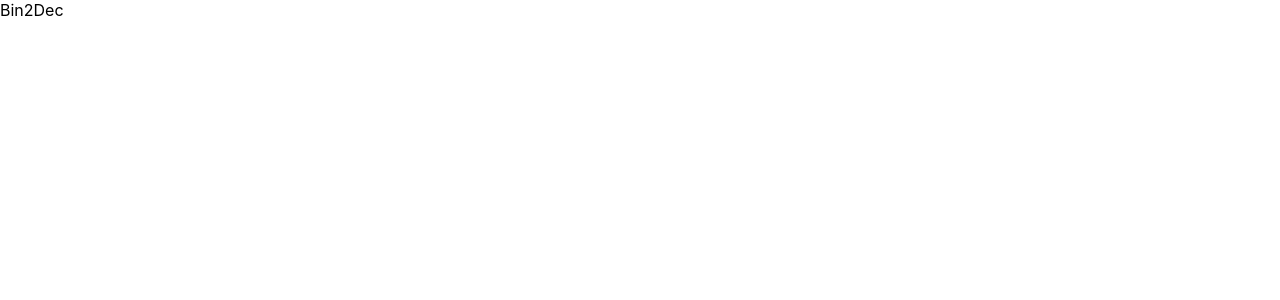
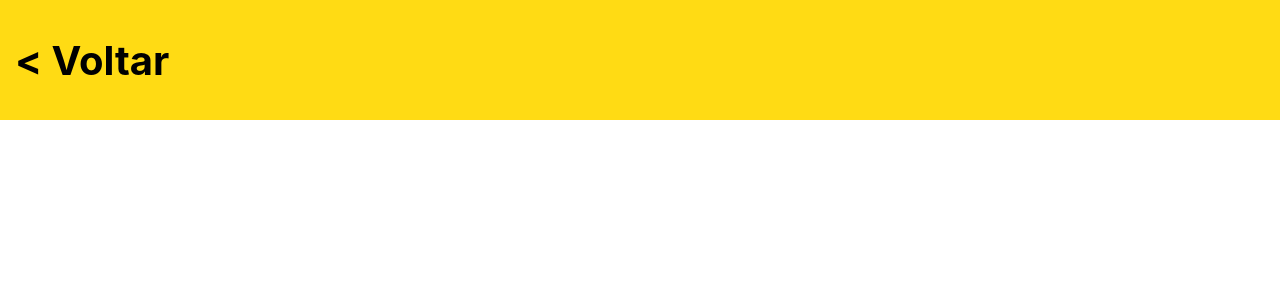
Before and after one commit to vitor-mat/App-Ideas-Project, a Next.js app: page /projects/begginer/bin2dec in a window 1280 px wide. Shown: the top 300 px of the page. Built offline with nearby package versions, Linux system fonts and the light colour scheme.

Commit message:
navegation component added

```diff
--- /dev/null
+++ b/src/components/Navegation/index.tsx
@@ -0,0 +1,17 @@
+import Link from 'next/link';
+
+import React from 'react';
+
+import * as S from './style';
+
+export const Navegation: React.FC = () => {
+  return(
+    <S.Container>
+      <Link href="/">
+        <S.Anchor>
+          {"< Voltar"}
+        </S.Anchor>
+      </Link>
+    </S.Container>
+  )
+}
--- /dev/null
+++ b/src/components/Navegation/style.tsx
@@ -0,0 +1,28 @@
+import styled from 'styled-components';
+
+import { colors } from '../../styles/colors';
+
+export const Container = styled.div`
+  width: 100%;
+  height: 120px;
+  background: ${colors.yellow[100]};
+  display: flex;
+  align-items: center;
+  padding-left: 15px;
+`
+
+export const Anchor = styled.a`
+  font-size: 40px;
+  font-weight: 700;
+  cursor: pointer;
+  transition: .01s linear;
+
+  &:hover{
+    text-decoration: underline;
+    opacity: .8;
+  }
+
+  &:active{
+    opacity: .7;
+  }
+`
--- a/src/pages/projects/begginer/bin2dec.tsx
+++ b/src/pages/projects/begginer/bin2dec.tsx
@@ -1,10 +1,10 @@
 import { NextPage } from 'next';
 
-const Bin2Dec = () => {
+import { Navegation } from '../../../components/Navegation';
+
+const Bin2Dec: NextPage = () => {
   return(
-    <div>
-      Bin2Dec
-    </div>
+    <Navegation />
   )
 }
 
```
